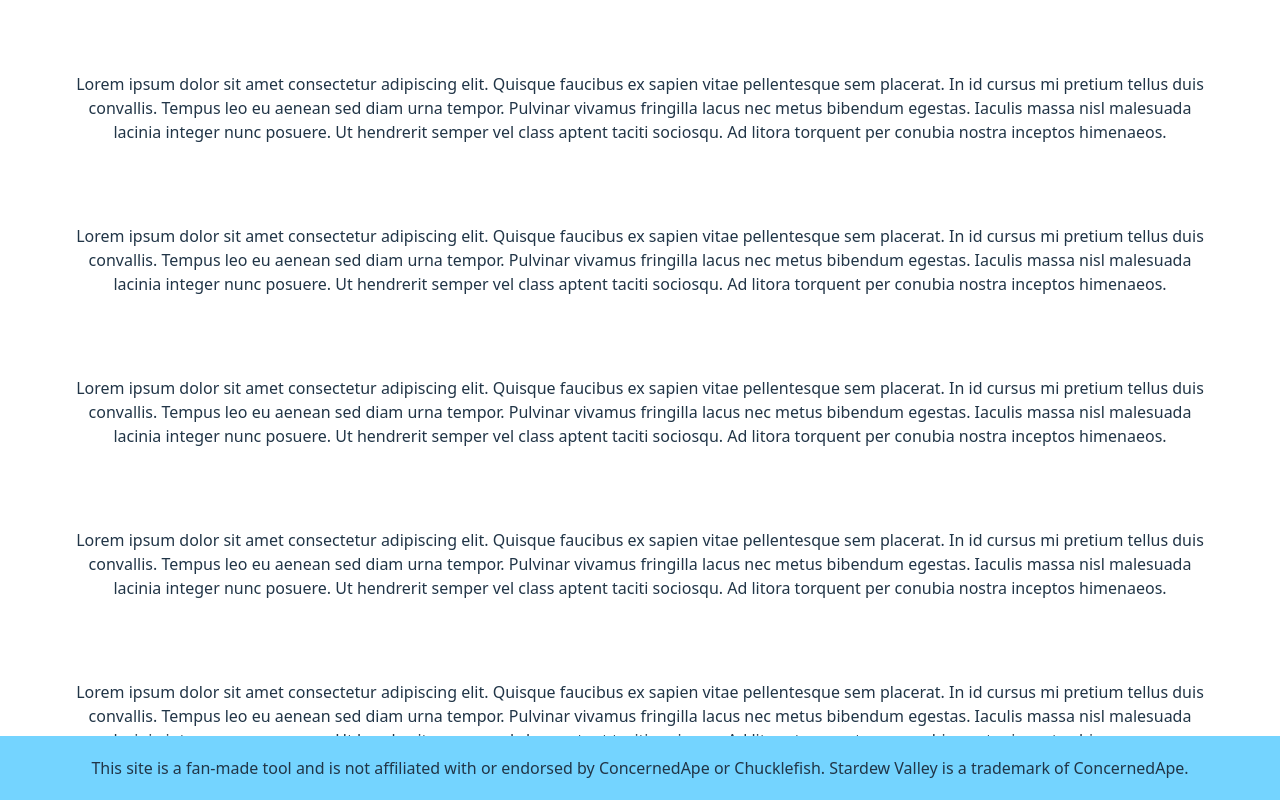
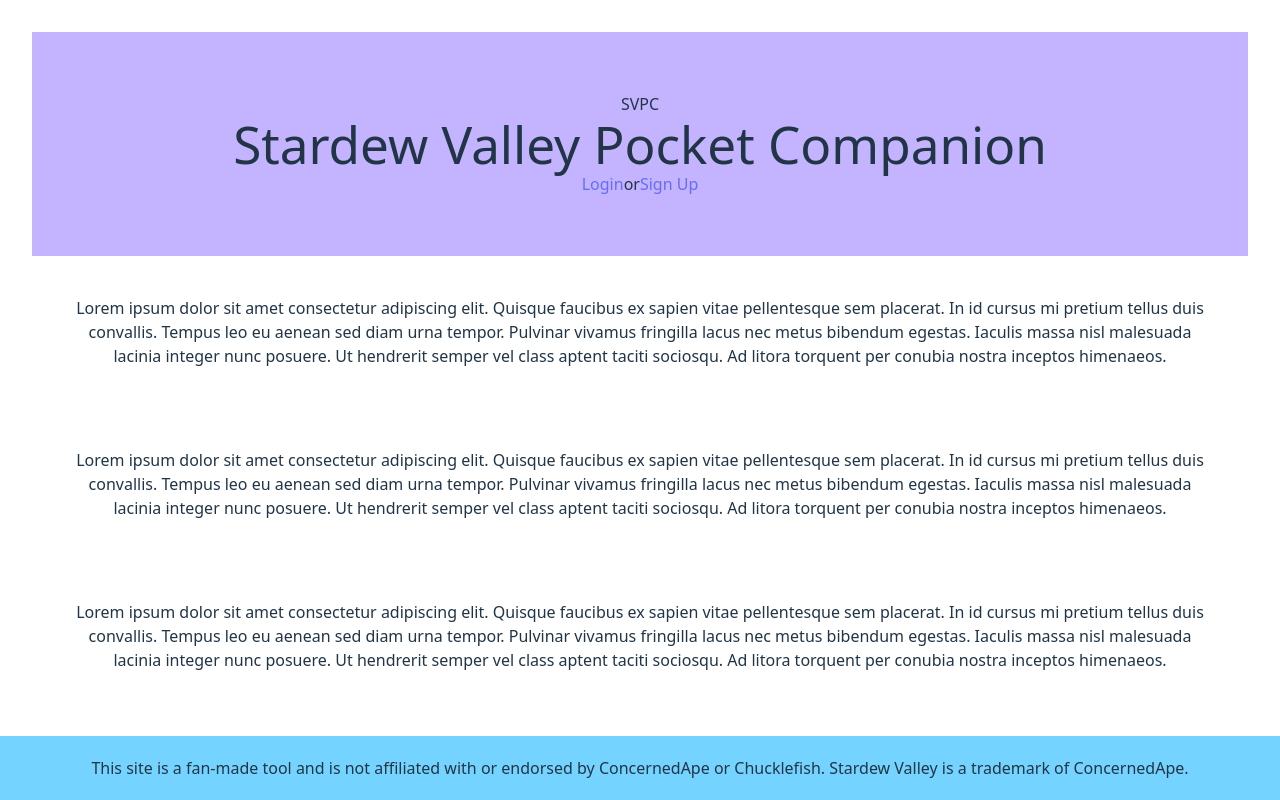
Before and after one commit to lnsvn/stardew-pocket, a React (Vite) app: page / in a window 1280 px wide. Shown: the top 800 px of the page. Built offline with nearby package versions, Linux system fonts and the light colour scheme.

Commit message:
creates Header component(barebones) and adds component to App.jsx

```diff
--- a/src/App.jsx
+++ b/src/App.jsx
@@ -1,9 +1,11 @@
 import Footer from "./components/Footer";
+import Header from "./components/Header";
 import "./App.css";
 
 function App() {
   return (
     <>
+      <Header />
       <p className="p-10">
         Lorem ipsum dolor sit amet consectetur adipiscing elit. Quisque faucibus
         ex sapien vitae pellentesque sem placerat. In id cursus mi pretium
--- /dev/null
+++ b/src/components/Header.jsx
@@ -0,0 +1,13 @@
+function Header() {
+  return (
+    <div className="p-15 bg-violet-300 justify-around">
+      <h3>SVPC</h3>
+      <h1>Stardew Valley Pocket Companion</h1>
+      <h6>
+        <a>Login</a>or<a>Sign Up</a>
+      </h6>
+    </div>
+  );
+}
+
+export default Header;
```
